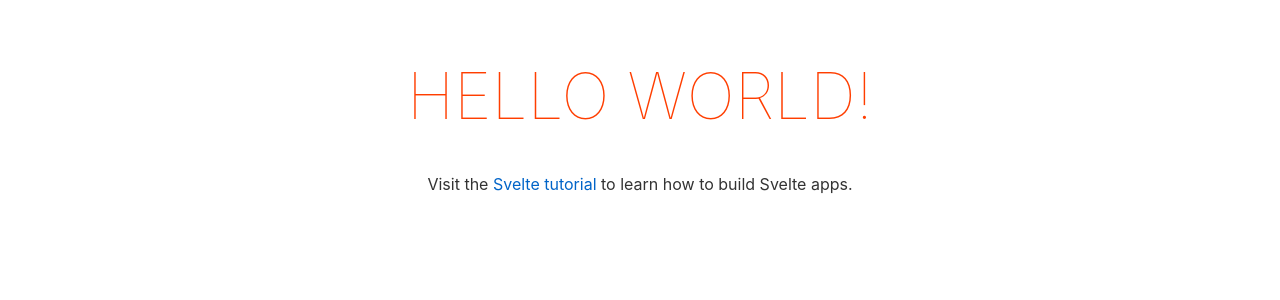
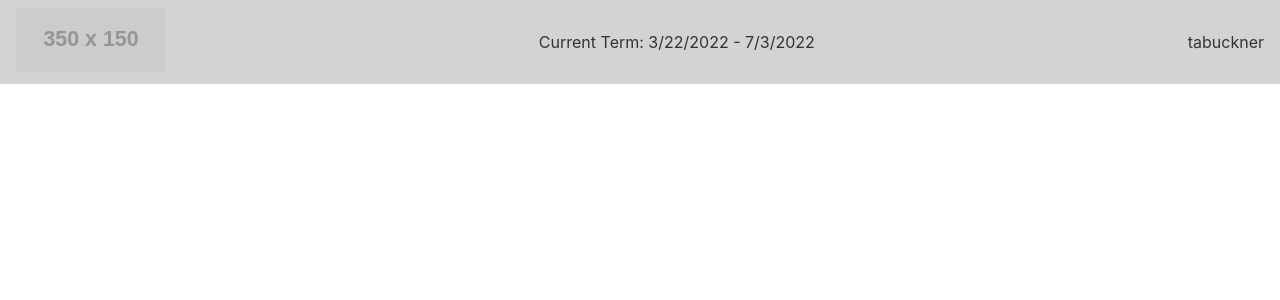
Before and after one commit to tabuckner/spa-courses, a Svelte app in the folder svelte-courses/: page / in a window 1280 px wide. Shown: the top 300 px of the page. Built offline with nearby package versions, Linux system fonts and the light colour scheme.

Commit message:
(svelte): Navbar and Login components.

```diff
--- a/svelte-courses/src/App.svelte
+++ b/svelte-courses/src/App.svelte
@@ -1,30 +1,16 @@
 <script lang="ts">
-	export let name: string;
+  import LogIn from "./auth/components/LogIn.svelte";
+  import { isAuthenticated } from "./auth/state/auth.store";
+  import Navbar from "./core/components/Navbar.svelte";
 </script>
 
-<main>
-	<h1>Hello {name}!</h1>
-	<p>Visit the <a href="https://svelte.dev/tutorial">Svelte tutorial</a> to learn how to build Svelte apps.</p>
+<main class="app">
+  {#if $isAuthenticated === true}
+    <Navbar />
+  {:else}
+    <LogIn />
+  {/if}
 </main>
 
 <style>
-	main {
-		text-align: center;
-		padding: 1em;
-		max-width: 240px;
-		margin: 0 auto;
-	}
-
-	h1 {
-		color: #ff3e00;
-		text-transform: uppercase;
-		font-size: 4em;
-		font-weight: 100;
-	}
-
-	@media (min-width: 640px) {
-		main {
-			max-width: none;
-		}
-	}
 </style>
--- /dev/null
+++ b/svelte-courses/src/auth/components/LogIn.svelte
@@ -0,0 +1,37 @@
+<script lang="ts">
+  import type { AuthDTO } from "../models/auth.dto";
+  import auth from "../services/auth.service";
+
+  let username = "";
+  let password = "";
+
+  const handleFormSubmit = () => {
+    console.warn(username, password);
+    const authDTO: AuthDTO = {
+      username,
+      password,
+    };
+
+    auth.logIn(authDTO);
+  };
+</script>
+
+<main class="login">
+  <div class="login__logo">
+    <img src="https://via.placeholder.com/350x150" alt="Brand Logo" />
+  </div>
+  <form class="login__form">
+    <div class="login__form__form-field login__form__username">
+      <input type="text" placeholder="Username" bind:value={username} />
+    </div>
+    <div class="login__form__form-field login__form__password">
+      <input type="password" placeholder="Password" bind:value={password} />
+    </div>
+    <div class="login__form__actions">
+      <button
+        class="login__form__submit"
+        on:click|preventDefault={handleFormSubmit}>Sign In</button
+      >
+    </div>
+  </form>
+</main>
--- /dev/null
+++ b/svelte-courses/src/core/components/Navbar.svelte
@@ -0,0 +1,44 @@
+<script lang="ts">
+import { onMount } from "svelte";
+
+  import { currentUser } from "../../auth/state/auth.store";
+import term from "../services/term.service";
+  import { currentTerm } from "../state/core.store";
+
+  onMount(() => {
+    term.getCurrentTerm();
+  })
+</script>
+
+<nav class="navbar">
+  <div class="navbar__logo">
+    <img src="https://via.placeholder.com/350x150" alt="Brand Logo" />
+  </div>
+  <div class="navbar__term">
+    Current Term:
+    {$currentTerm?.startDate}
+    -
+    {$currentTerm?.endDate}
+  </div>
+  <div class="navbar__user">
+    {$currentUser.username}
+  </div>
+</nav>
+
+<style lang="scss">
+  .navbar {
+    display: flex;
+    align-items: center;
+    justify-content: space-between;
+    padding: 8px 16px;
+    background: lightgray;
+
+    &__logo {
+      max-width: 150px;
+
+      img {
+        width: 100%;
+      }
+    }
+  }
+</style>
```
